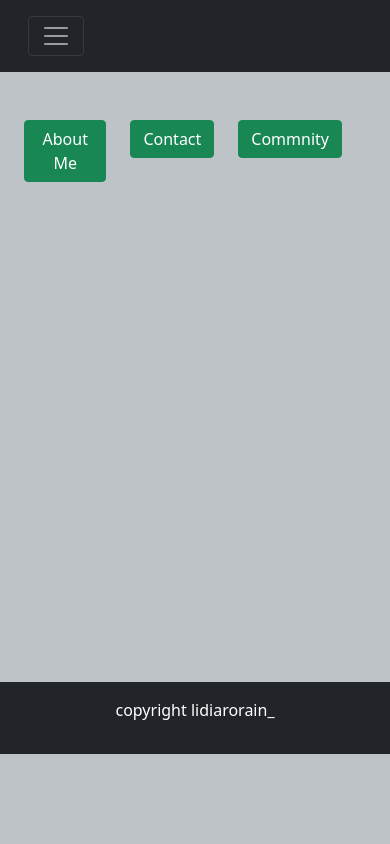
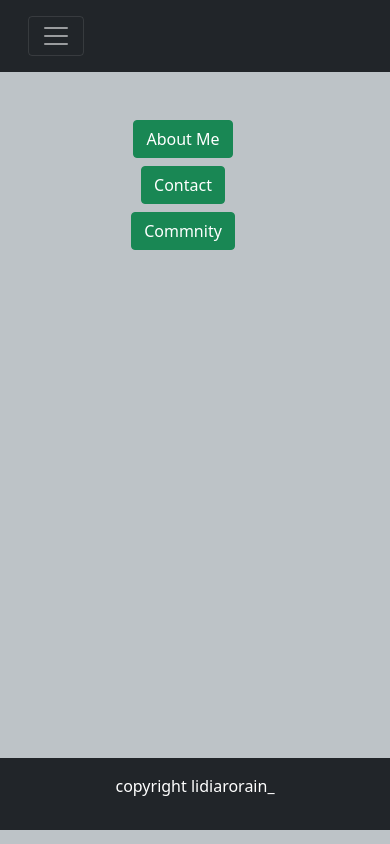
Before and after one commit to lidiarorain/Sacode-Day08-Project01, a plain HTML site: page index.html in a window 390 px wide. Drawn offline with nearby package versions, Linux system fonts and the light colour scheme.

Commit message:
Perbaikan Content

```diff
--- a/index.html
+++ b/index.html
@@ -43,19 +43,19 @@
     <div class="main">
         <!-- content -->
         <div class="row container mt-5 text-center">
-            <div class="col">
+            <div class="col-sm-6 col-md-4 mb-2">
                 <!-- Button trigger modal -->
                 <button type="button" class="btn btn-success" data-bs-toggle="modal" data-bs-target="#AboutMe">
                     About Me
                 </button>
             </div>
-            <div class="col">
+            <div class="col-sm-6 col-md-4 mb-2">
                 <!-- Button trigger modal -->
                 <button type="button" class="btn btn-success" data-bs-toggle="modal" data-bs-target="#Contact">
                     Contact
                 </button>
             </div>
-            <div class="col">
+            <div class="col-sm-6 col-md-4 mb-2">
                 <!-- Button trigger modal -->
                 <button type="button" class="btn btn-success" data-bs-toggle="modal" data-bs-target="#Community">
                     Commnity
@@ -63,11 +63,11 @@
             </div>
         </div>
 
-
+        <!-- Button trigger modal -->
 
         <!-- End content -->
     </div>
-
+    <!-- content -->
     <!-- Modal -->
     <div class="modal fade" id="AboutMe" tabindex="-1" aria-labelledby="exampleModalLabel" aria-hidden="true">
         <div class="modal-dialog">
```
